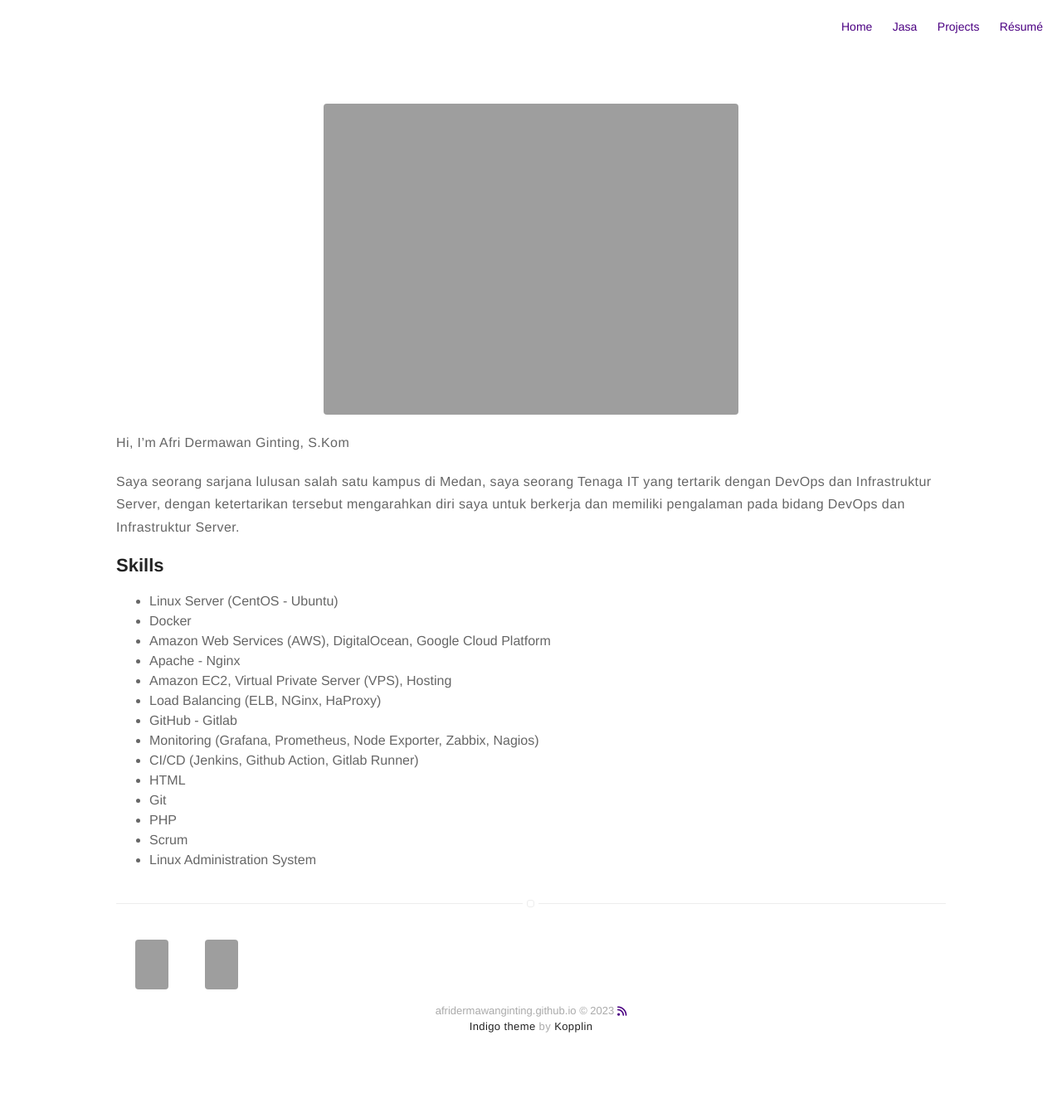
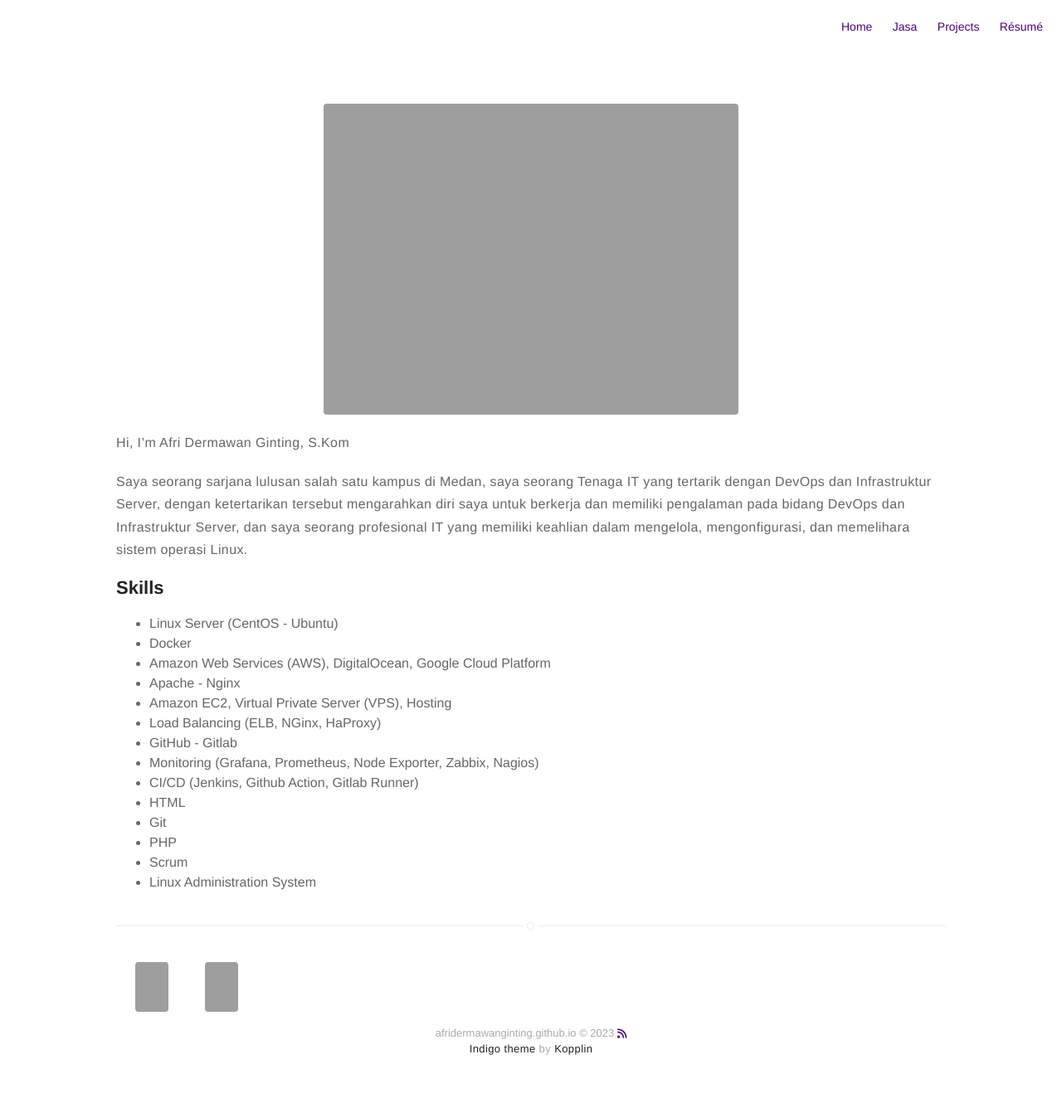
Before and after one commit to afridermawanginting/afridermawanginting.github.io, a Jekyll site: the page built from about.md, in a window 1280 px wide. Shown: the whole page at 83% size. Built offline with Jekyll 4.4.1, drawn with Linux system fonts in a browser that asks for light colours; nearby versions of some CDN libraries; before the commit the page ends 1309 px from its top, so only the background shows below that; grey boxes are pictures that could not be loaded.

Commit message:
Update about.md

```diff
--- a/about.md
+++ b/about.md
@@ -5,7 +5,7 @@ layout: page
 ![Profile Image]({% if site.external-image %}{{ site.picture }}{% else %}{{ site.url }}/{{ site.picture }}{% endif %})
 
 <p>Hi, I’m Afri Dermawan Ginting, S.Kom</p>
-<p>Saya seorang sarjana lulusan salah satu kampus di Medan, saya seorang Tenaga IT yang tertarik dengan DevOps dan Infrastruktur Server, dengan ketertarikan tersebut mengarahkan diri saya untuk berkerja dan memiliki pengalaman pada bidang DevOps dan Infrastruktur Server.
+<p>Saya seorang sarjana lulusan salah satu kampus di Medan, saya seorang Tenaga IT yang tertarik dengan DevOps dan Infrastruktur Server, dengan ketertarikan tersebut mengarahkan diri saya untuk berkerja dan memiliki pengalaman pada bidang DevOps dan Infrastruktur Server, dan saya seorang profesional IT yang memiliki keahlian dalam mengelola, mengonfigurasi, dan memelihara sistem operasi Linux.
 </p>
 
 <h2>Skills</h2>
```
